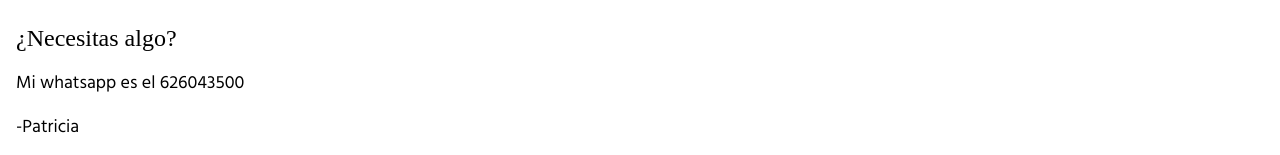
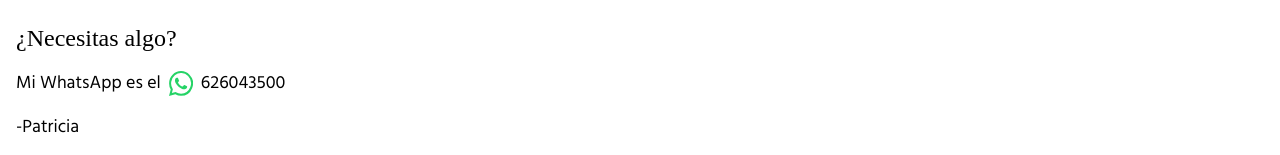
Before and after one commit to pablonete/arenaysal-web, a Next.js app: page /arenaysal-web/welcome in a window 1280 px wide. Shown: the part 1267-1422 px from the top of the page. Built offline with nearby package versions, Linux system fonts and the light colour scheme; a web font is replaced by a local one.

Commit message:
Add whatsapp icon

```diff
--- a/pages/welcome.tsx
+++ b/pages/welcome.tsx
@@ -1,3 +1,4 @@
+import Image from "next/image";
 import Head from "next/head";
 import { buildHref } from "../utils/image-url";
 
@@ -57,7 +58,18 @@
       />
 
       <h2 className="brand-title-font text-2xl mt-10">¿Necesitas algo?</h2>
-      <p className="mt-4 text-lg">Mi whatsapp es el 626043500</p>
+
+      <p className="mt-4 text-lg">
+        Mi WhatsApp es el
+        <img
+          alt="Whatsapp icon"
+          src={buildHref("whatsapp.svg")}
+          width={24}
+          height={24}
+          className="inline-block mx-2"
+        />
+        626043500
+      </p>
       <p className="mt-4 text-lg">-Patricia</p>
     </div>
   );
```
